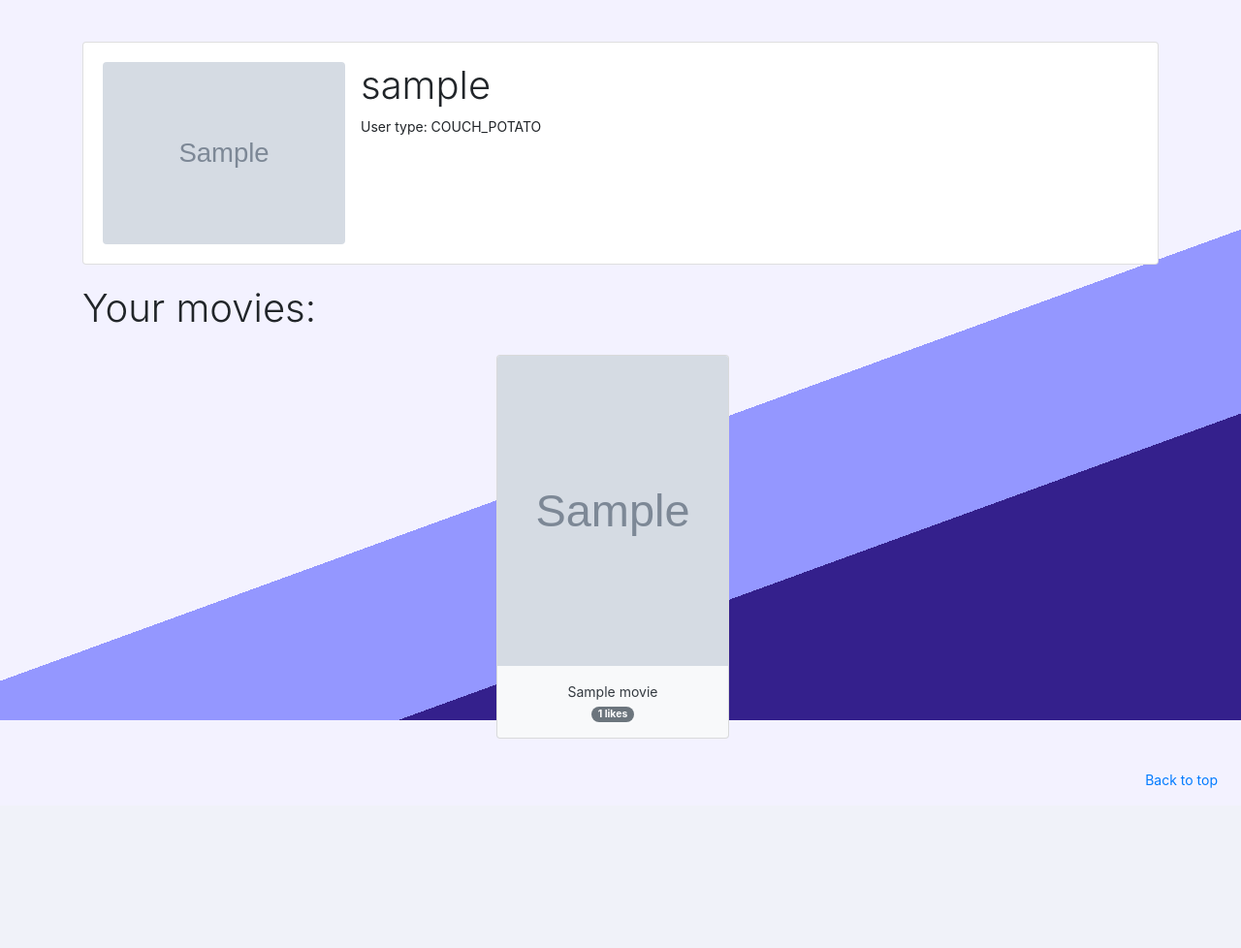
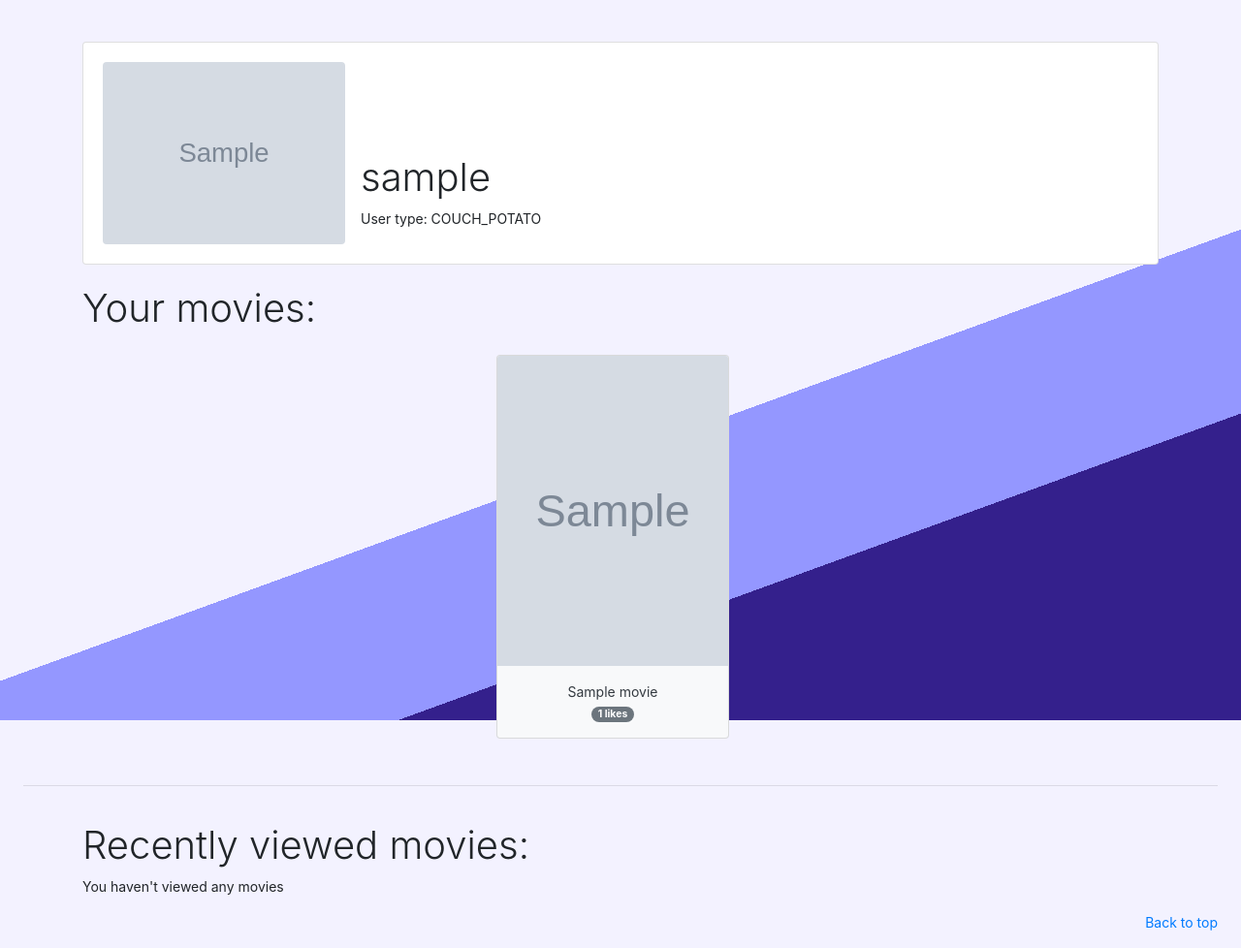
Before and after one commit to rorybhunter/WAD2_Group_2E, a Django app: a page that uses templates/RaisinRatings/user_page.html in a window 1280 px wide. Shown: the part 57-1035 px from the top of the page at 97% size. Before the commit the page ends 870 px from the top, so only its background shows below. Run offline with Django 4.2, Linux system fonts and the light colour scheme; a user stored in the database is signed in; tables that the repository leaves empty hold one stand-in row (values such as "Sample post"); grey boxes marked "Sample" are stand-in pictures; some libraries are stand-ins or nearby versions.

Commit message:
profile fixed

```diff
--- a/templates/RaisinRatings/user_page.html
+++ b/templates/RaisinRatings/user_page.html
@@ -11,13 +11,15 @@
         <div class="col-md-12">
             <div class="card mb-6 bg-light-brand">
                 <div class="card-body ">
-                    <div class="media">
-                        {% if page_user.userprofile.picture %}
-                        <img class="align-self-center mr-3 rounded" alt="{{ page_user.username }}'s profile picture" width="250" src="{{ MEDIA_URL }}{{ page_user.userprofile.picture }}">
-                        {% else %}
-                        <img class="align-self-center mr-3 rounded" alt="{{ page_user.username }}'s profile picture" width="250" src="{% static 'images/default_profile/default.png' %}">
+                    <div class="d-flex align-items-end">
+                        <div class="flex-shrink-0">
+                            {% if page_user.userprofile.picture %}
+                            <img class="rounded" alt="{{ page_user.username }}'s profile picture" width="250" src="{{ MEDIA_URL }}{{ page_user.userprofile.picture }}">
+                            {% else %}
+                            <img class="rounded" alt="{{ page_user.username }}'s profile picture" width="250" src="{% static 'images/default_profile/default.png' %}">
                         {% endif %}
-                        <div class="media-body justify-content-end">
+                        </div>
+                        <div class="flex-grow-1 ml-3">
                             <h1 class="font-weight-light">{{ page_user.username }}</h1>
                             <p>User type: {{ page_user.userprofile.user_type }}</p>
                         </div>
@@ -29,10 +31,15 @@
 </div>
 <div class="container">
     <br />
+    {% if page_user.username == user.username %}
     <h1 class="font-weight-light">Your movies:</h1>
+    {% else %}
+    <h1 class="font-weight-light">{{ page_user.username }}'s movies:</h1>
+    {% endif %}
+
+    {% if movies %}
     <div class="container" style="text-align: center;">
         <div class="m-auto p-3">
-            {% if movies %}
             {% for movie in movies %}
                 <div class="card mb-3 mr-3 bg-light" style="width:15rem; display: inline-block;" >
                     <a style="display:block;height:100%;width:100%;text-decoration:none" href="{% url 'RaisinRatings:show_movie' movie.slug%}">
@@ -51,8 +58,44 @@
         </div>
     </div>
     {% else %}
-    <p>You haven't added any movies</p>
+    {% if page_user.username == user.username %}
+    <p>You haven't liked any movies</p>
+    {% else %}
+    <p>{{page_user.username}} hasn't liked any movies</p>
     {% endif %}
+    {%endif%}
+</div>
+<hr>
+<div class="container">
+    <br />
+    <h1 class="font-weight-light">Recently viewed movies:</h1>
+    {% if recently_viewed %}
+    <div class="container" style="text-align: center;">
+        <div class="m-auto p-3">
+            {% for movie in recently_viewed %}
+                <div class="card mb-3 mr-3 bg-light" style="width:15rem; display: inline-block;" >
+                    <a style="display:block;height:100%;width:100%;text-decoration:none" href="{% url 'RaisinRatings:show_movie' movie.slug%}">
+                        <img class="card-img-top mr-3" style="width: 100%; height:320px;" alt="{{movie.movie_name}}'s movie poster" width="100%" src="{{ MEDIA_URL }}{{ movie.poster }}">
+                        <div class="card-body p-0">
+                            <p class="card-text">
+                                <p class="text-dark mb-0">
+                                    {{movie.movie_name}}
+                                </p>
+                                <span class="badge badge-secondary badge-pill">{{ movie.likes }} likes</span>
+                            </p>
+                        </div>
+                    </a>
+                </div>
+            {% endfor %}
+        </div>
+    </div>
+    {% else %}
+    {% if page_user.username == user.username %}
+    <p>You haven't viewed any movies</p>
+    {% else %}
+    <p>{{page_user.username}} hasn't viewed any movies</p>
+    {% endif %}
+    {%endif%}
 </div>
 
 {% endblock %}
```
